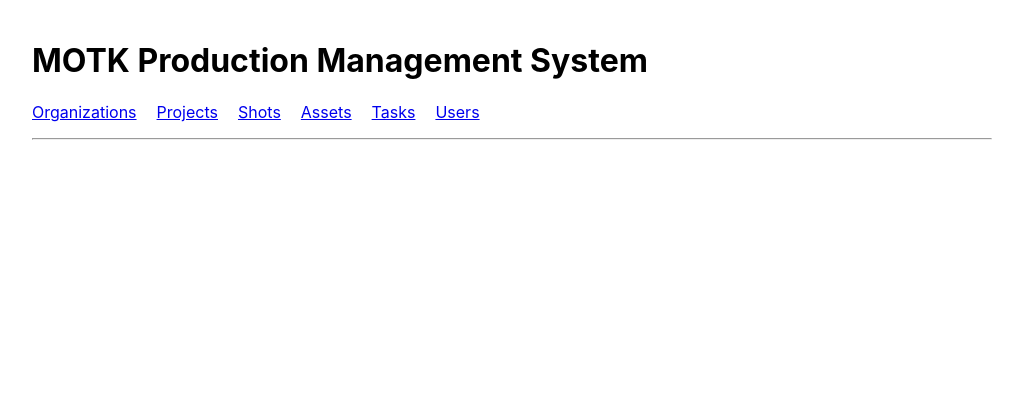
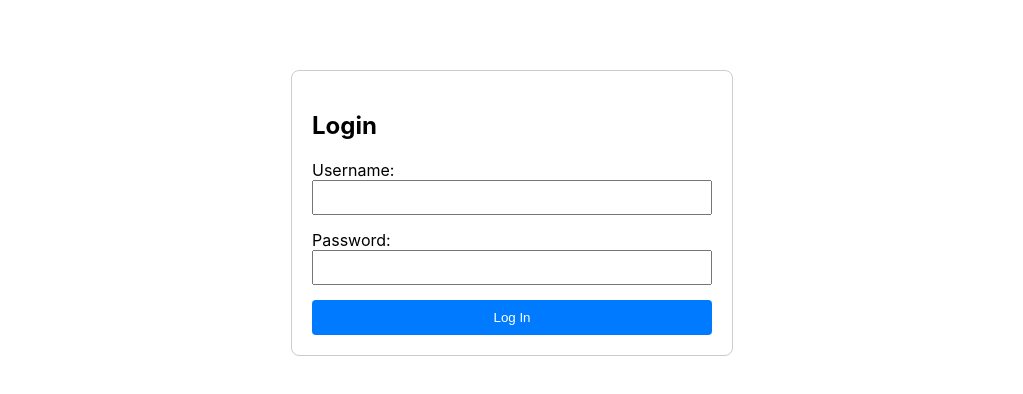
Before and after one commit to OliverTaki/MOTK, a React (Create React App) app in the folder frontend/: page /login in a window 1280 px wide. Shown: the top 394 px of the page, without its empty margins (128-1151 px from the left). Built offline with nearby package versions, Linux system fonts and the light colour scheme; the HTML template or start-up script is replaced by a standard one.

Commit message:
FE開発中

```diff
--- a/frontend/src/App.tsx
+++ b/frontend/src/App.tsx
@@ -1,58 +1,26 @@
-// src/App.tsx
 import React from 'react';
-import { BrowserRouter as Router, Routes, Route, Link } from 'react-router-dom';
-import OrganizationsPage from './components/OrganizationsPage';
-import ProjectsPage from './components/ProjectsPage';
-import ShotsPage from './components/ShotsPage';
-import AssetsPage from './components/AssetsPage';
-import UsersPage from './components/UsersPage';
-import TasksPage from './components/TasksPage'; // 新しくインポート
-import './App.css';
+import { BrowserRouter as Router, Routes, Route, Navigate } from 'react-router-dom';
+import { AuthProvider } from './AuthContext';
+import LoginPage from './LoginPage';
+import DashboardPage from './DashboardPage';
+import ProtectedRoute from './ProtectedRoute';
 
 function App() {
   return (
+    <AuthProvider>
       <Router>
         <div className="container">
-        <h1>MOTK Production Management System</h1>
-
-        {/* ナビゲーションバー */}
-        <nav>
-          <ul style={{ listStyle: 'none', padding: 0, display: 'flex', gap: '20px' }}>
-            <li>
-              <Link to="/">Organizations</Link>
-            </li>
-            <li>
-              <Link to="/projects">Projects</Link>
-            </li>
-            <li>
-              <Link to="/shots">Shots</Link>
-            </li>
-            <li>
-              <Link to="/assets">Assets</Link>
-            </li>
-            <li>
-              <Link to="/tasks">Tasks</Link> {/* 新しく追加 */}
-            </li>
-            <li>
-              <Link to="/users">Users</Link>
-            </li>
-            {/* Files, StorageLocationsなどのリンクも追加可能 */}
-          </ul>
-        </nav>
-
-        <hr />
-
-        {/* ルーティングの設定 */}
           <Routes>
-          <Route path="/" element={<OrganizationsPage />} />
-          <Route path="/projects" element={<ProjectsPage />} />
-          <Route path="/shots" element={<ShotsPage />} />
-          <Route path="/assets" element={<AssetsPage />} />
-          <Route path="/tasks" element={<TasksPage />} /> {/* 新しく追加 */}
-          <Route path="/users" element={<UsersPage />} />
+            <Route path="/login" element={<LoginPage />} />
+            <Route element={<ProtectedRoute />}>
+              <Route path="/dashboard" element={<DashboardPage />} />
+            </Route>
+            {/* デフォルトルートを/dashboardにリダイレクト */}
+            <Route path="/" element={<Navigate to="/dashboard" replace />} />
           </Routes>
         </div>
       </Router>
+    </AuthProvider>
   );
 }
 
--- /dev/null
+++ b/frontend/src/AuthContext.tsx
@@ -0,0 +1,77 @@
+import React, { createContext, useState, useContext, useEffect, ReactNode, useCallback } from 'react';
+import apiClient from './api';
+
+interface Account {
+    id: number;
+    account_name: string;
+    display_name: string;
+    account_type: 'admin' | 'manager' | 'artist' | 'client';
+}
+
+interface AuthContextType {
+    isAuthenticated: boolean;
+    account: Account | null;
+    login: (token: string) => Promise<void>;
+    logout: () => void;
+    isLoading: boolean;
+}
+
+const AuthContext = createContext<AuthContextType | undefined>(undefined);
+
+export const AuthProvider = ({ children }: { children: ReactNode }) => {
+    const [isAuthenticated, setIsAuthenticated] = useState<boolean>(false);
+    const [account, setAccount] = useState<Account | null>(null);
+    const [isLoading, setIsLoading] = useState<boolean>(true);
+
+    const logout = useCallback(() => {
+        localStorage.removeItem('accessToken');
+        setAccount(null);
+        setIsAuthenticated(false);
+    }, []);
+
+    const login = useCallback(async (token: string) => {
+        localStorage.setItem('accessToken', token);
+        try {
+            const response = await apiClient.get<Account>('/accounts/me');
+            setAccount(response.data);
+            setIsAuthenticated(true);
+        } catch (error) {
+            console.error('Failed to fetch user account during login:', error);
+            logout(); // エラー時はログアウト処理を呼ぶ
+        }
+    }, [logout]);
+
+    useEffect(() => {
+        const checkAuth = async () => {
+            try {
+                const token = localStorage.getItem('accessToken');
+                if (token) {
+                    await login(token);
+                }
+            } catch (error) {
+                // ここでエラーが起きても、アプリが停止しないように握りつぶす
+                console.error("Error during initial auth check:", error);
+            } finally {
+                // 成功しようが失敗しようが、必ずローディングを解除する
+                setIsLoading(false);
+            }
+        };
+
+        checkAuth();
+    }, [login]);
+
+    return (
+        <AuthContext.Provider value={{ isAuthenticated, account, login, logout, isLoading }}>
+            {/* ローディングが解除されたら、子コンポーネント（＝アプリケーション本体）を描画する */}
+            {!isLoading && children}
+        </AuthContext.Provider>
+    );
+};
+
+export const useAuth = () => {
+    const context = useContext(AuthContext);
+    if (context === undefined) {
+        throw new Error('useAuth must be used within an AuthProvider');
+    }
+    return context;
+};
--- /dev/null
+++ b/frontend/src/DashboardPage.tsx
@@ -0,0 +1,51 @@
+import React, { useState, useEffect } from 'react';
+import { useAuth } from './AuthContext';
+import apiClient from './api';
+
+const DashboardPage = () => {
+    const { account, logout } = useAuth();
+    const [projects, setProjects] = useState<any[]>([]);
+    const [error, setError] = useState('');
+
+    useEffect(() => {
+        const fetchProjects = async () => {
+            try {
+                const response = await apiClient.get('/projects/');
+                setProjects(response.data);
+            } catch (err) {
+                setError('Failed to fetch projects.');
+            }
+        };
+
+        if (account) {
+            fetchProjects();
+        }
+    }, [account]);
+
+    if (!account) {
+        return <p>Loading account details...</p>;
+    }
+
+    return (
+        <div>
+            <h1>Welcome, {account.display_name}!</h1>
+            <p>Your Account Type: <strong>{account.account_type}</strong></p>
+            <button onClick={logout}>Logout</button>
+            <hr style={{ margin: '20px 0' }} />
+
+            <h2>Your Projects</h2>
+            {error && <p style={{ color: 'red' }}>{error}</p>}
+            {projects.length > 0 ? (
+                <ul>
+                    {projects.map((project) => (
+                        <li key={project.id}>{project.name} (ID: {project.id})</li>
+                    ))}
+                </ul>
+            ) : (
+                <p>You are not a member of any projects yet.</p>
+            )}
+        </div>
+    );
+};
+
+export default DashboardPage;
--- /dev/null
+++ b/frontend/src/LoginPage.tsx
@@ -0,0 +1,69 @@
+import React, { useState, FormEvent } from 'react';
+import { useAuth } from './AuthContext';
+import apiClient from './api';
+import { Navigate } from 'react-router-dom';
+
+const LoginPage = () => {
+    const [username, setUsername] = useState('');
+    const [password, setPassword] = useState('');
+    const [error, setError] = useState('');
+    const { login, isAuthenticated } = useAuth();
+
+    const handleSubmit = async (e: FormEvent) => {
+        e.preventDefault();
+        setError('');
+
+        const params = new URLSearchParams();
+        params.append('username', username);
+        params.append('password', password);
+
+        try {
+            const response = await apiClient.post('/token', params, {
+                headers: { 'Content-Type': 'application/x-www-form-urlencoded' },
+            });
+            await login(response.data.access_token);
+        } catch (err: any) {
+            setError(err.response?.data?.detail || 'Login failed. Please check your credentials.');
+        }
+    };
+
+    if (isAuthenticated) {
+        return <Navigate to="/dashboard" replace />;
+    }
+
+    return (
+        <div style={{ maxWidth: '400px', margin: '50px auto', padding: '20px', border: '1px solid #ccc', borderRadius: '8px' }}>
+            <h2>Login</h2>
+            {error && <p style={{ color: 'red' }}>{error}</p>}
+            <form onSubmit={handleSubmit}>
+                <div style={{ marginBottom: '15px' }}>
+                    <label htmlFor="username">Username:</label>
+                    <input
+                        type="text"
+                        id="username"
+                        value={username}
+                        onChange={(e) => setUsername(e.target.value)}
+                        required
+                        style={{ width: '100%', padding: '8px', boxSizing: 'border-box' }}
+                    />
+                </div>
+                <div style={{ marginBottom: '15px' }}>
+                    <label htmlFor="password">Password:</label>
+                    <input
+                        type="password"
+                        id="password"
+                        value={password}
+                        onChange={(e) => setPassword(e.target.value)}
+                        required
+                        style={{ width: '100%', padding: '8px', boxSizing: 'border-box' }}
+                    />
+                </div>
+                <button type="submit" style={{ width: '100%', padding: '10px', backgroundColor: '#007bff', color: 'white', border: 'none', borderRadius: '4px' }}>
+                    Log In
+                </button>
+            </form>
+        </div>
+    );
+};
+
+export default LoginPage;
--- /dev/null
+++ b/frontend/src/ProtectedRoute.tsx
@@ -0,0 +1,15 @@
+import React from 'react';
+import { useAuth } from './AuthContext';
+import { Navigate, Outlet } from 'react-router-dom';
+
+const ProtectedRoute = () => {
+    const { isAuthenticated } = useAuth();
+
+    if (!isAuthenticated) {
+        return <Navigate to="/login" replace />;
+    }
+
+    return <Outlet />;
+};
+
+export default ProtectedRoute;
--- /dev/null
+++ b/frontend/src/api.ts
@@ -0,0 +1,23 @@
+import axios from 'axios';
+
+const API_BASE_URL = 'http://127.0.0.1:8000';
+
+const apiClient = axios.create({
+    baseURL: API_BASE_URL,
+});
+
+// リクエスト毎にローカルストレージからトークンを取得し、ヘッダーに付与する
+apiClient.interceptors.request.use(
+    (config) => {
+        const token = localStorage.getItem('accessToken');
+        if (token) {
+            config.headers.Authorization = `Bearer ${token}`;
+        }
+        return config;
+    },
+    (error) => {
+        return Promise.reject(error);
+    }
+);
+
+export default apiClient;
```
Lines whose indentation alone changed are shown as unchanged.
